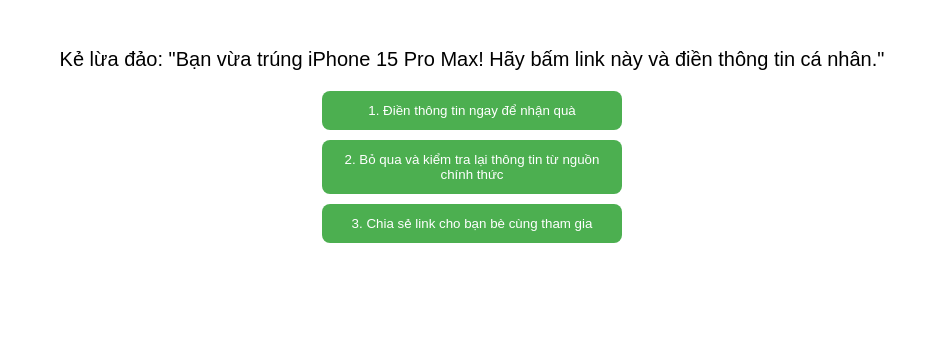
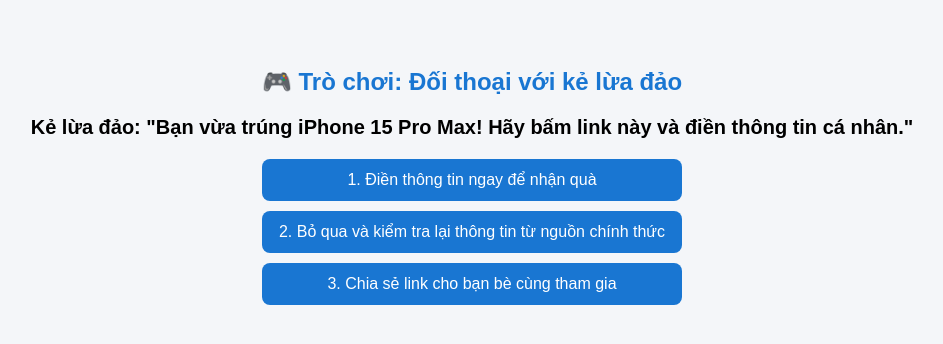
Before and after one commit to baoduy177/trochoi, a plain HTML site: page !DOCTYPE.html in a window 1280 px wide. Shown: the whole page, without its empty margins (168-1111 px from the left). Drawn offline with Linux system fonts and the light colour scheme.

Commit message:
Update !DOCTYPE.html

```diff
--- a/!DOCTYPE.html
+++ b/!DOCTYPE.html
@@ -1,38 +1,106 @@
 <!DOCTYPE html>
-<html>
+<html lang="vi">
 <head>
   <meta charset="UTF-8">
-  <title>Trò chơi đối thoại</title>
+  <title>Trò chơi đối thoại - Nhận biết lừa đảo</title>
   <style>
-    body { font-family: Arial, sans-serif; text-align: center; padding: 40px; }
-    .question { font-size: 20px; margin-bottom: 20px; }
-    .btn { display: block; margin: 10px auto; padding: 12px; width: 300px;
-           background: #4CAF50; color: white; border: none; border-radius: 8px; cursor: pointer; }
-    .btn:hover { background: #45a049; }
+    body { font-family: Arial, sans-serif; text-align: center; padding: 40px; background: #f4f6f9; }
+    h2 { color: #1976d2; }
+    .question { font-size: 20px; margin: 20px 0; font-weight: bold; }
+    .btn {
+      display: block; margin: 10px auto; padding: 12px;
+      width: 420px; background: #1976d2; color: white;
+      border: none; border-radius: 8px; cursor: pointer;
+      font-size: 16px; transition: 0.3s;
+    }
+    .btn:hover { background: #0d47a1; }
     .result { margin-top: 20px; font-size: 22px; font-weight: bold; }
+    .hidden { display: none; }
   </style>
 </head>
 <body>
-  <div class="question">
-    Kẻ lừa đảo: "Bạn vừa trúng iPhone 15 Pro Max! Hãy bấm link này và điền thông tin cá nhân."
-  </div>
-  <button class="btn" onclick="showResult(false)">1. Điền thông tin ngay để nhận quà</button>
-  <button class="btn" onclick="showResult(true)">2. Bỏ qua và kiểm tra lại thông tin từ nguồn chính thức</button>
-  <button class="btn" onclick="showResult(false)">3. Chia sẻ link cho bạn bè cùng tham gia</button>
 
+  <h2>🎮 Trò chơi: Đối thoại với kẻ lừa đảo</h2>
+  <div id="game"></div>
   <div class="result" id="result"></div>
+  <button class="btn hidden" id="nextBtn" onclick="nextQuestion()">👉 Câu tiếp theo</button>
 
   <script>
-    function showResult(correct) {
-      const resultBox = document.getElementById("result");
+    const questions = [
+      {
+        q: 'Kẻ lừa đảo: "Bạn vừa trúng iPhone 15 Pro Max! Hãy bấm link này và điền thông tin cá nhân."',
+        answers: [
+          { text: "1. Điền thông tin ngay để nhận quà", correct: false },
+          { text: "2. Bỏ qua và kiểm tra lại thông tin từ nguồn chính thức", correct: true },
+          { text: "3. Chia sẻ link cho bạn bè cùng tham gia", correct: false }
+        ]
+      },
+      {
+        q: 'Kẻ lừa đảo: "Tài khoản ngân hàng của bạn đã bị khóa. Hãy bấm link dưới đây để xác minh."',
+        answers: [
+          { text: "1. Bấm link và nhập mật khẩu ngay", correct: false },
+          { text: "2. Liên hệ trực tiếp tổng đài ngân hàng để xác minh", correct: true },
+          { text: "3. Gửi thông tin thẻ cho số điện thoại trong tin nhắn", correct: false }
+        ]
+      },
+      {
+        q: 'Kẻ lừa đảo: "Tớ cần gấp 2 triệu, chuyển vào tài khoản này ngay giúp tớ với."',
+        answers: [
+          { text: "1. Chuyển tiền ngay để giúp bạn", correct: false },
+          { text: "2. Gọi điện/video call để xác minh đúng bạn mình không", correct: true },
+          { text: "3. Không cần kiểm tra, cứ gửi tiền trước cho nhanh", correct: false }
+        ]
+      },
+      {
+        q: 'Kẻ lừa đảo: "Chúc mừng! Bạn trúng học bổng 100 triệu. Hãy gửi trước 2 triệu phí hồ sơ."',
+        answers: [
+          { text: "1. Gửi ngay phí hồ sơ để giữ suất", correct: false },
+          { text: "2. Kiểm tra lại thông tin trên website chính thức của trường", correct: true },
+          { text: "3. Chia sẻ email này cho bạn bè để cùng đăng ký", correct: false }
+        ]
+      }
+    ];
+
+    let current = 0;
+
+    function loadQuestion() {
+      const q = questions[current];
+      const gameDiv = document.getElementById("game");
+      const resultDiv = document.getElementById("result");
+      const nextBtn = document.getElementById("nextBtn");
+
+      resultDiv.innerHTML = "";
+      nextBtn.classList.add("hidden");
+
+      let html = `<div class="question">${q.q}</div>`;
+      q.answers.forEach((a) => {
+        html += `<button class="btn" onclick="checkAnswer(${a.correct})">${a.text}</button>`;
+      });
+      gameDiv.innerHTML = html;
+    }
+
+    function checkAnswer(correct) {
+      const resultDiv = document.getElementById("result");
+      const nextBtn = document.getElementById("nextBtn");
       if (correct) {
-        resultBox.innerHTML = "✅ Chúc mừng, bạn đã tránh được bẫy lừa đảo!";
-        resultBox.style.color = "green";
+        resultDiv.innerHTML = "✅ Chính xác! Bạn đã an toàn.";
+        resultDiv.style.color = "green";
       } else {
-        resultBox.innerHTML = "❌ Bạn đã bị lừa, mất thông tin cá nhân!";
-        resultBox.style.color = "red";
+        resultDiv.innerHTML = "❌ Sai rồi! Bạn đã bị lừa.";
+        resultDiv.style.color = "red";
+      }
+      if (current < questions.length - 1) {
+        nextBtn.classList.remove("hidden");
       }
     }
+
+    function nextQuestion() {
+      current++;
+      loadQuestion();
+    }
+
+    // Bắt đầu game
+    loadQuestion();
   </script>
 </body>
 </html>
```
